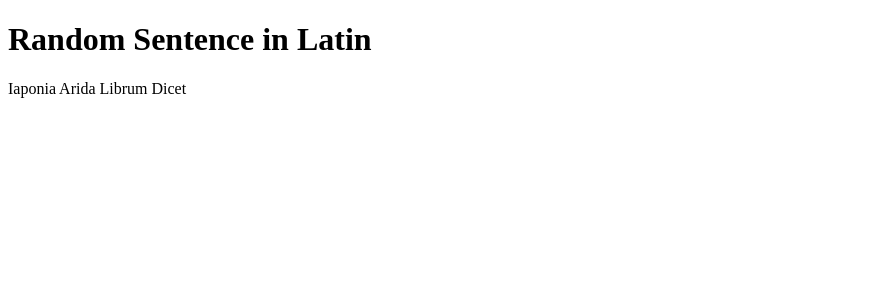
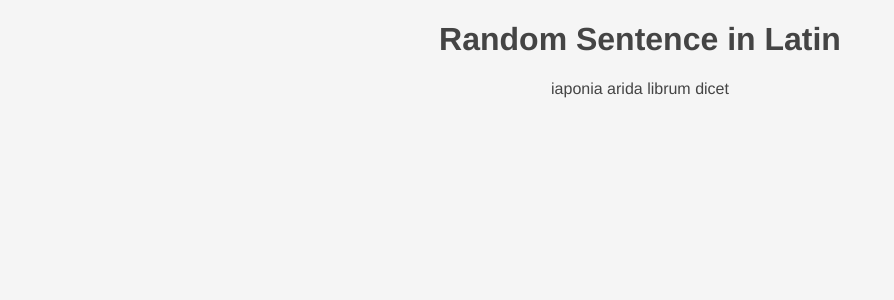
Before and after one commit to mpcaples/testing, a Flask app: page / in a window 1280 px wide. Shown: the top 300 px of the page, without its empty margins (0-894 px from the left). Run offline with Flask 2, Linux system fonts and the light colour scheme.

Commit message:
initial commit

```diff
--- a/grammar.py
+++ b/grammar.py
@@ -77,19 +77,19 @@ def generate_sentence ():
     verb_dict = random.choice(vocab["verbs"])
     verb_stem = get_verb_stem(verb_dict)
     if verb_dict["transitive"] == True:
-        subject = make_subject(noun_dict)
+        subject = make_subject(noun_dict).lower()
 
         dir_obj = random.choice(vocab["nouns"])
-        dir_obj = make_DO_version2(find_noun_base(dir_obj), get_decl(dir_obj))
-        verb = get_third_person_verb(verb_stem)
+        dir_obj = make_DO_version2(find_noun_base(dir_obj), get_decl(dir_obj)).lower()
+        verb = get_third_person_verb(verb_stem).lower()
         adjective = random.choice(vocab["adjectives"])
-        adjective = make_adjective_agree(noun_dict, adjective)
+        adjective = make_adjective_agree(noun_dict, adjective).lower()
         sentence = f'{subject} {adjective} {dir_obj} {verb}'
     else:
-        subject = make_subject(noun_dict)
-        verb = get_third_person_verb(verb_stem)
+        subject = make_subject(noun_dict).lower()
+        verb = get_third_person_verb(verb_stem).lower()
         adjective = random.choice(vocab["adjectives"])
-        adjective = make_adjective_agree(noun_dict, adjective)
+        adjective = make_adjective_agree(noun_dict, adjective).lower()
         sentence = f'{subject} {adjective} {verb}'
     return sentence
 
--- /dev/null
+++ b/static/css/main.css
@@ -0,0 +1,25 @@
+body {
+    margin: 0;
+    padding: 0;
+    font-family: "Helvetica Neue", Helvetica, Arial, sans-serif;
+    color: #444;
+    background-color: whitesmoke;
+  }
+
+.sentence-box {
+  text-align: center;
+}
+
+ /* Extra small devices (phones, 600px and down) */
+ @media only screen and (max-width: 600px) {
+  body {
+    font-size: 20px;
+  }
+ }
+
+ /* Small devices (portrait tablets and large phones, 600px and up) */
+ @media only screen and (min-width: 600px) {
+  body {
+    font-size: 16px;
+  }
+ }
--- a/templates/home.html
+++ b/templates/home.html
@@ -3,9 +3,12 @@
   <head>
     <meta charset="utf-8">
     <title>Random Latin Sentence Generator</title>
+    <link rel="stylesheet" href="{{ url_for('static', filename='css/main.css') }}">
   </head>
   <body>
-    <h1>Random Sentence in Latin</h1>
+    <div class="sentence-box">
+      <h1>Random Sentence in Latin</h1>
     <p> {{sentence}} </p>
+  </div>
   </body>
 </html>
```
